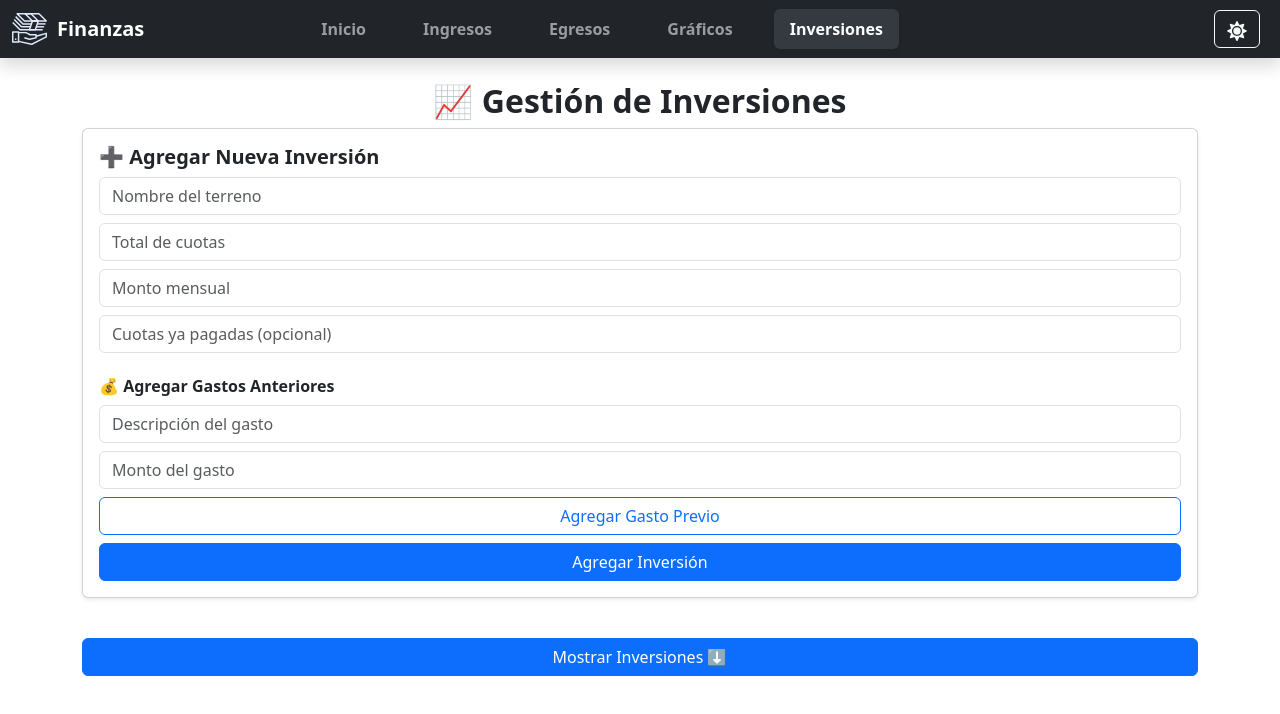
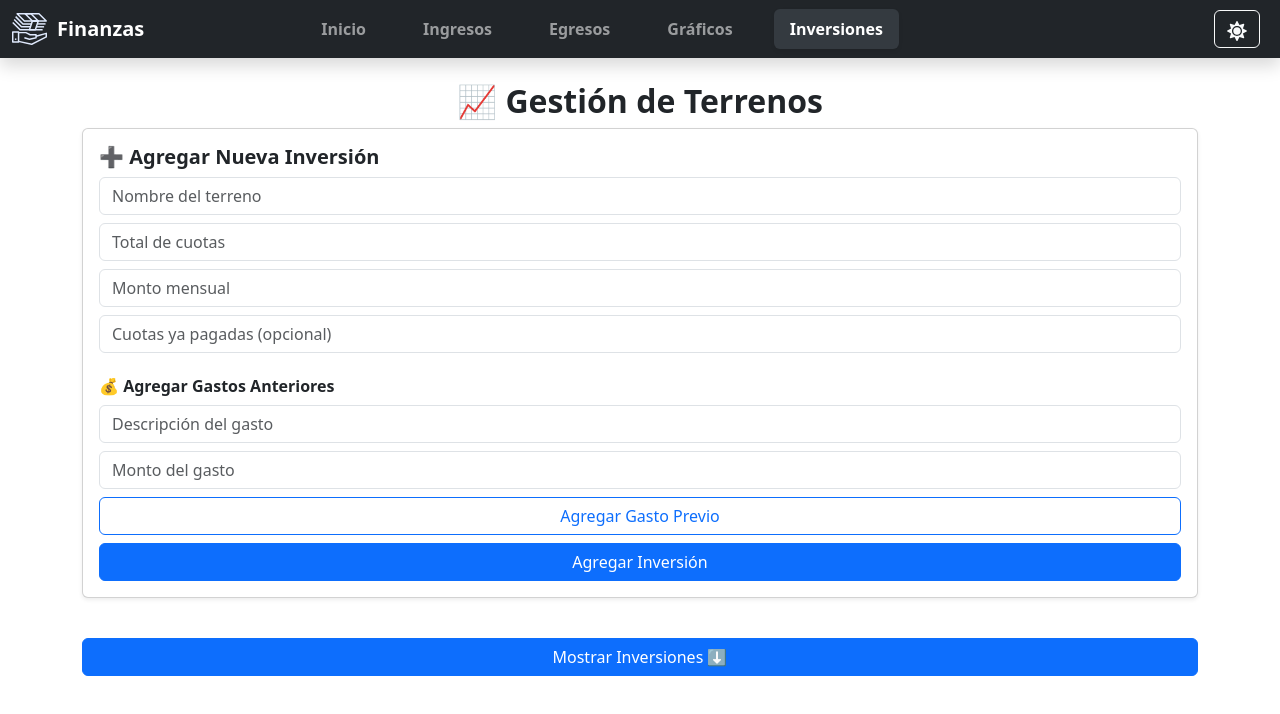
Before and after one commit to WildoFari/Finance-Tracker., a React (Create React App) app: page /Inversiones in a window 1280 px wide. Shown: the top 714 px of the page. Built offline with nearby package versions, Linux system fonts and the light colour scheme.

Commit message:
Changed terrain text

```diff
--- a/src/pages/Inversiones.js
+++ b/src/pages/Inversiones.js
@@ -46,7 +46,7 @@ const Inversiones = () => {
 
     return (
         <div className="container mt-4">
-            <h2 className="fw-bold text-center">📈 Gestión de Inversiones</h2>
+            <h2 className="fw-bold text-center">📈 Gestión de Terrenos</h2>
 
             {/* Componente para agregar inversiones */}
             <AddInvestment addInvestment={addInvestment} existingInvestments={investments} />
```
